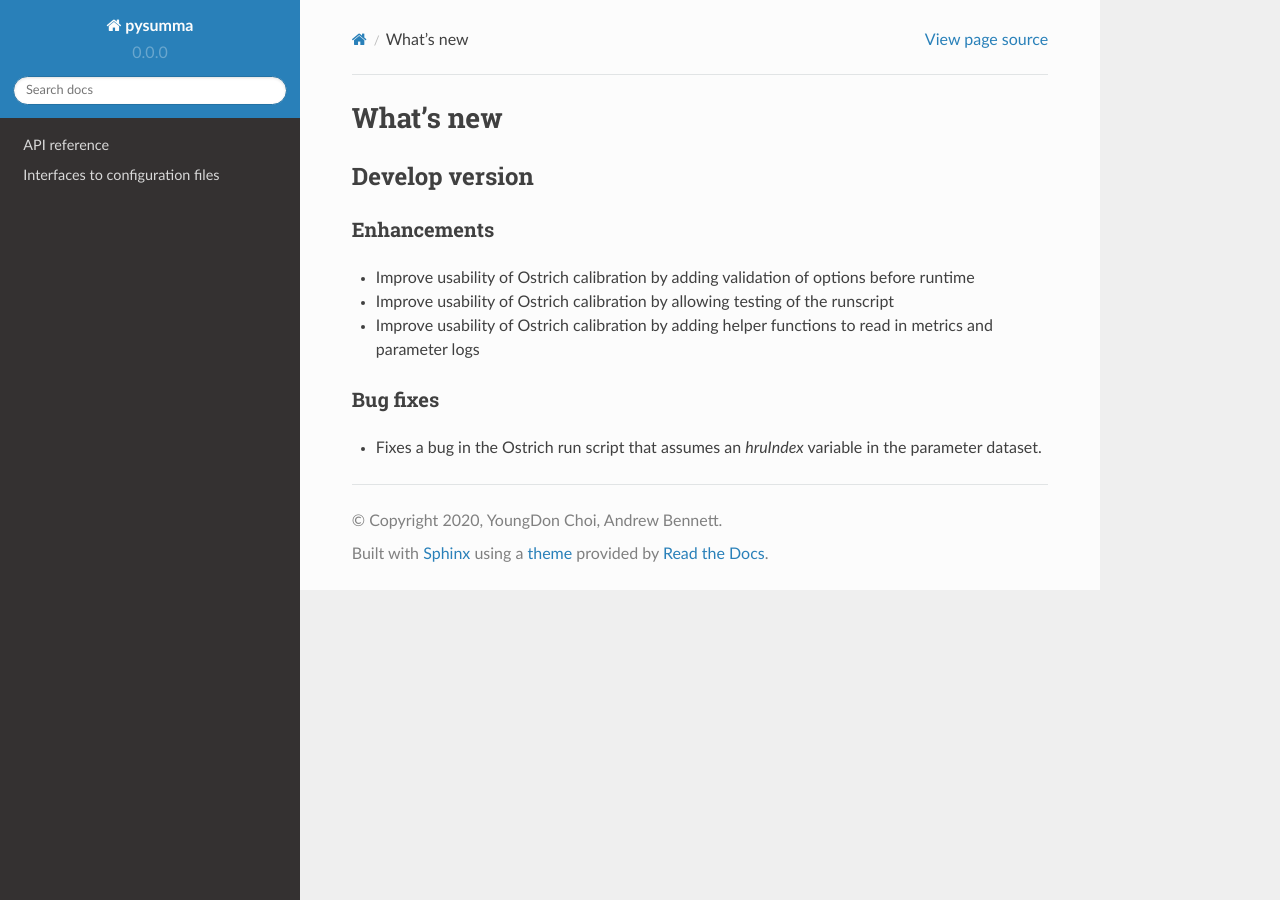
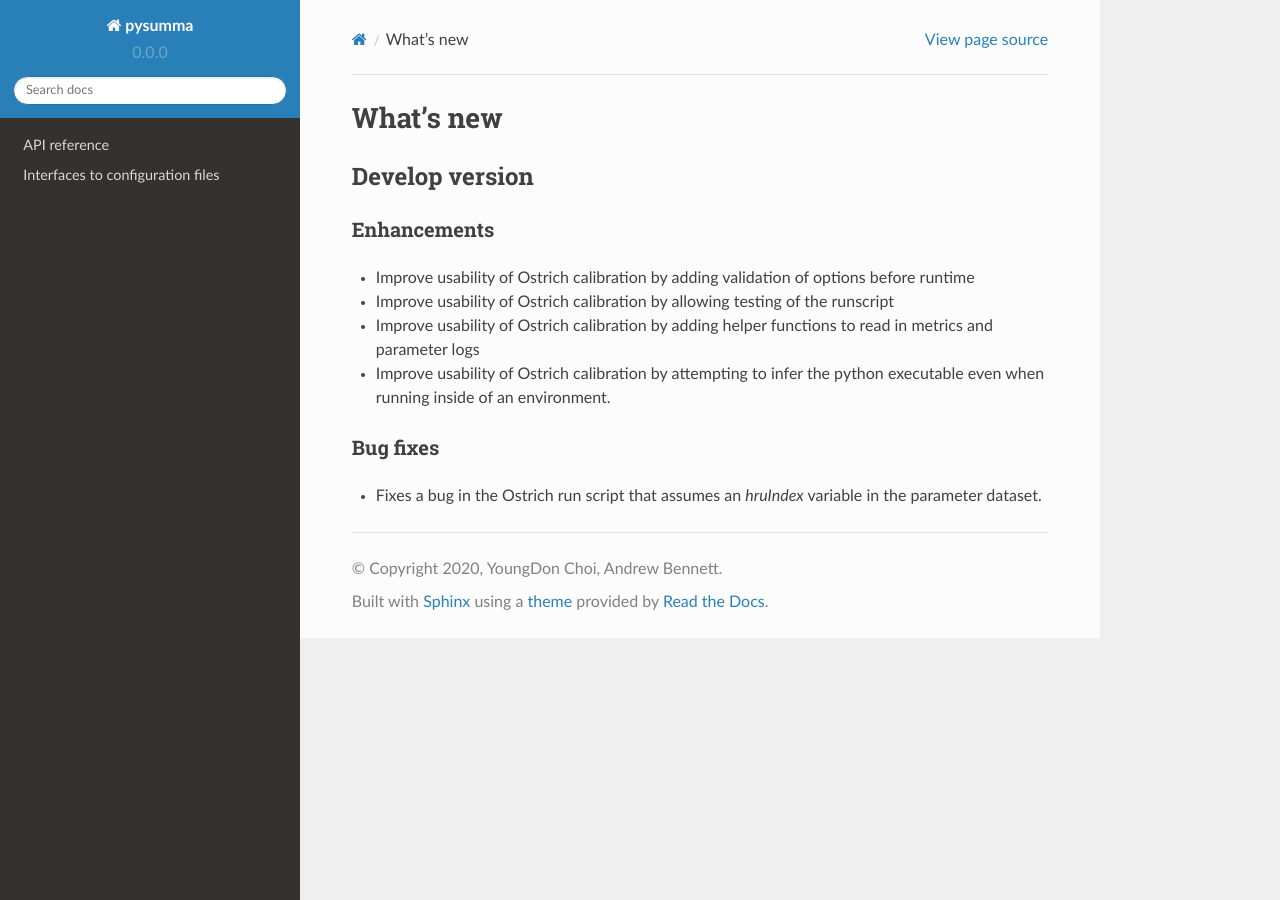
Before and after one commit to UW-Hydro/pysumma, a Sphinx documentation site: the page built from docs/whats-new.rst, in a window 1280 px wide. Built offline with Sphinx 7.4.7 and the Read the Docs theme 2.0.0, drawn with Linux system fonts in a browser that asks for light colours.

Commit message:
Add new entry to whatsnew

```diff
--- a/docs/whats-new.rst
+++ b/docs/whats-new.rst
@@ -11,6 +11,7 @@ Enhancements
 - Improve usability of Ostrich calibration by adding validation of options before runtime
 - Improve usability of Ostrich calibration by allowing testing of the runscript
 - Improve usability of Ostrich calibration by adding helper functions to read in metrics and parameter logs
+- Improve usability of Ostrich calibration by attempting to infer the python executable even when running inside of an environment.
 
 Bug fixes
 ~~~~~~~~~
```
